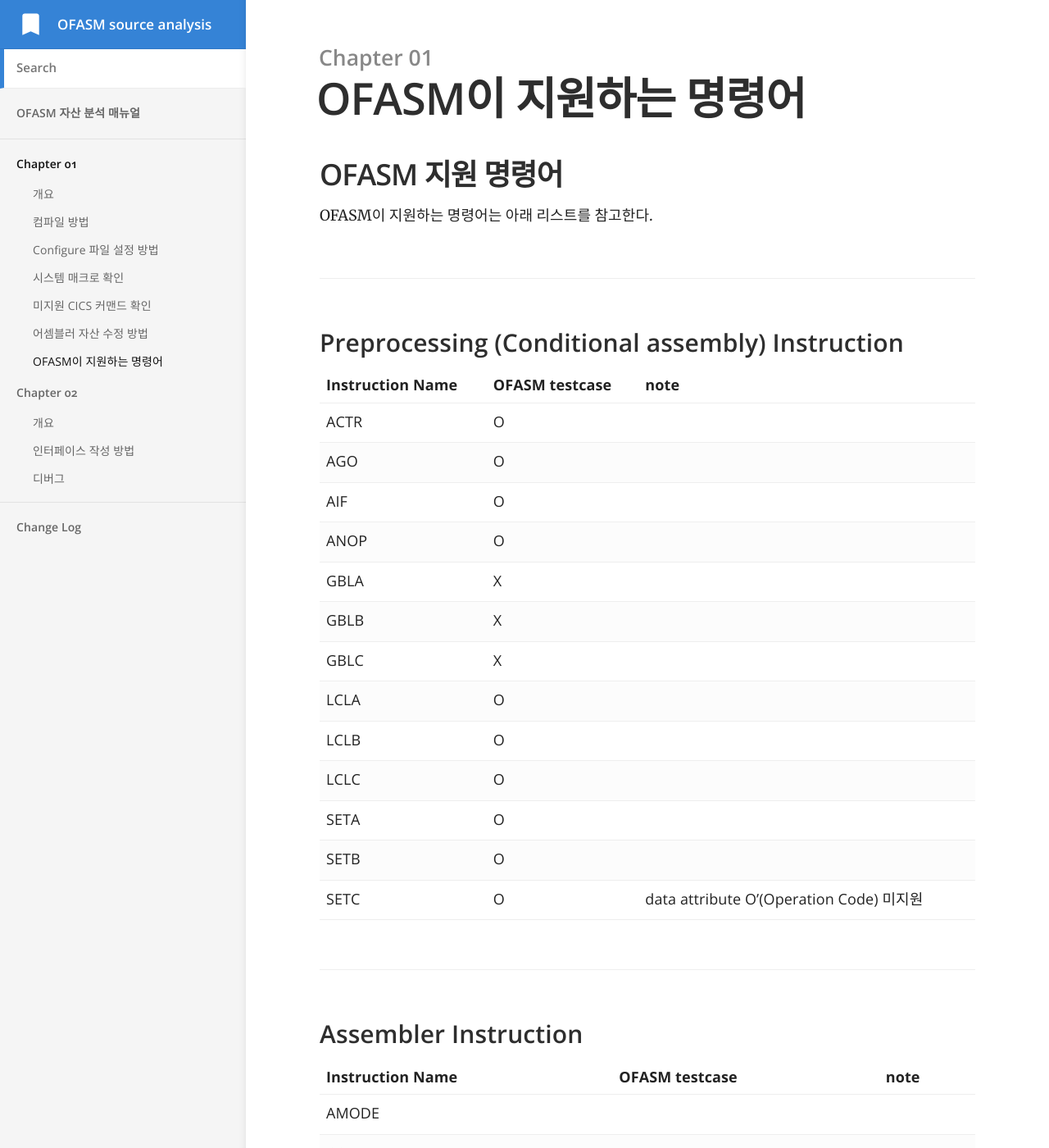
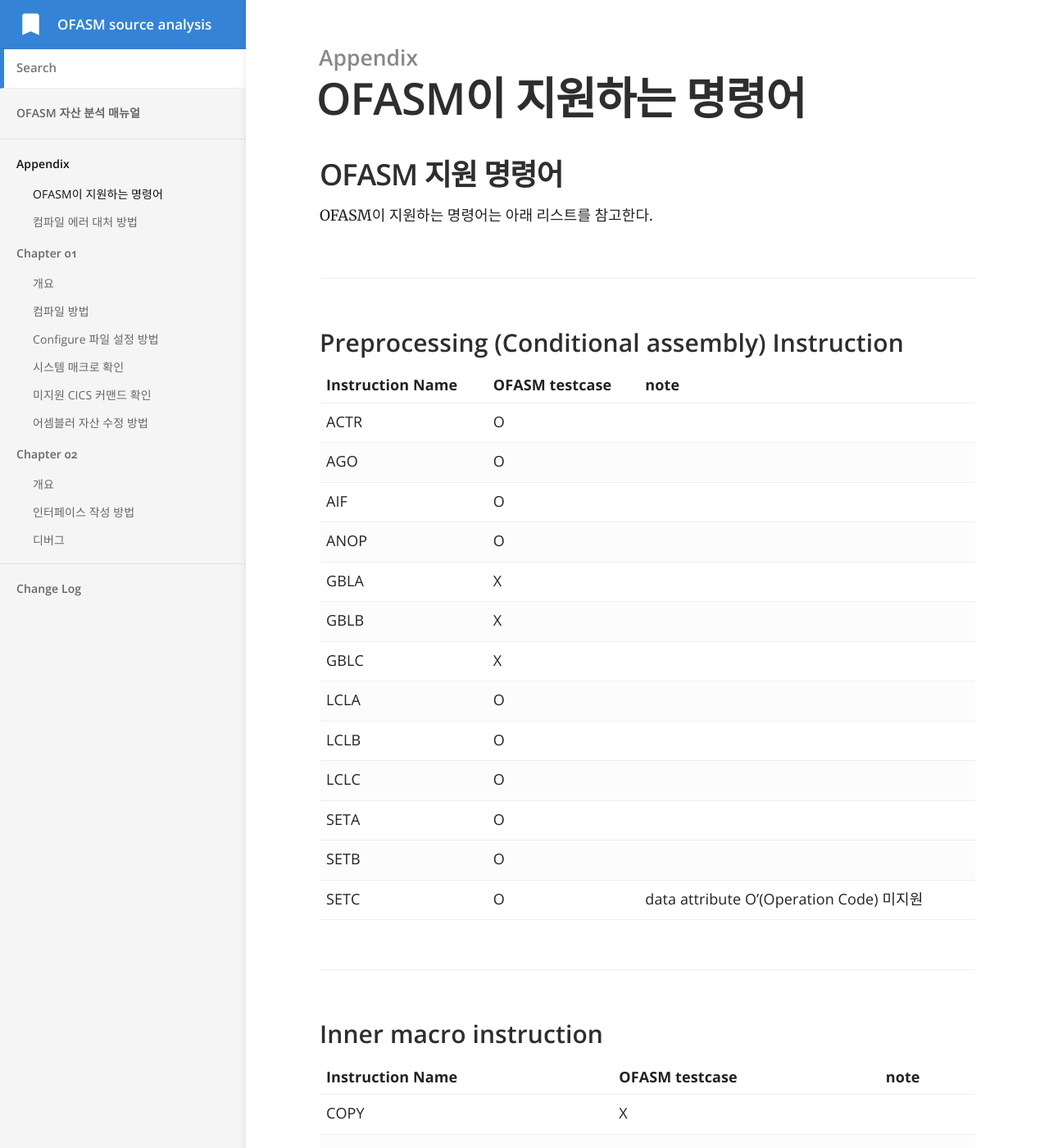
Before and after one commit to Tmaxsoft-Compiler/OFASM-Analyze-Manual, a Jekyll site: the page built from _docs/appendix/ofasm_supported_inst.md, in a window 1280 px wide and 1400 px high. Shown: the whole window at 82% size. Built offline with Jekyll 4.4.1, drawn with Linux system fonts in a browser that asks for light colours; part of the change alters nothing that is shown.

Commit message:
Added compile error code & handling

```diff
--- a/_config.yml
+++ b/_config.yml
@@ -2,7 +2,7 @@
 # Site
 
 title: OFASM source analysis
-url: "https://long-pig.cloudvent.net"
+url: "https://tmaxsoft-compiler.github.io/OFASM-Analyze-Manual/"
 baseurl:
 google_analytics_key:
 show_full_navigation: true
@@ -17,7 +17,7 @@ author:
 social:
   name: OFASM source analysis
   links:
-    - https://github.com/CloudCannon/edition-jekyll-template
+    - https://github.com/Tmaxsoft-Compiler/OFASM-Analyze-Manual
 
 # -----
 # Build
--- /dev/null
+++ b/_docs/appendix/handling_compile_error.md
@@ -0,0 +1,382 @@
+---
+title: 컴파일 에러 대처 방법
+category: Appendix
+order: 2
+---
+
+## 전처리(ofasmpp) 에러
+
+### 1001 : INPUT FILE NOT FOUND
+
+* 입력 파일을 찾을 수 없음
+* 파일 이름을 올바로 입력했는지 확인한다.
+
+### 1002 : CICS MACRO FOUND. USE --enable-cics TO ENABLE CICS PREPROCESSING
+
+* CICS 구문이 소스 파일 내에 사용되고 있다면, --enable-cics 옵션을 사용해야한다.
+
+### 1004 : MACRO NOT FOUND
+
+* 매크로 정의를 찾을 수 없음
+* 해당 매크로가 정의된 파일을 컴파일 하고자 하는 파일과 동일한 디렉토리에 위치 시키거나 환경변수 $OFASM_MACLIB에 정의된 디렉토리에 위치시킨다.
+
+### 1005 : COPYBOOK NOT FOUND
+
+* 카피북을 찾을 수 없음
+* 카피북 파일을 컴파일 하고자 하는 파일과 동일한 디렉토리에 위치 시키거나 환경변수 $OFASM_MACLIB에 정의된 디렉토리에 위치시킨다.
+
+
+## 어셈블리(ofasma) 에러
+
+### 2000 : NOT SUPPORTED INSTRUCTION
+
+* OFASM에서 지원하지 않는 명령어가 사용됨
+
+<pre>
+...
+* ACONTROL은 OFASM에서 지원하지 않는 명령어이다
+           ACONTROL  AFPR,NOAFPR
+...
+</pre>
+
+* OFASM의 제품 특성 상 지원이 필요없는 명령어인 경우(특히 Listing 관련), 주석 처리를 하고 재컴파일 하거나, 연구소에 검토 요청을 한다.
+
+### 2001 : OPERAND HAS EMPTY EXPRESSION
+
+* 명령어 수행에 필요한 피연산자가 없거나 그 개수가 적음
+
+<pre>
+...
+           LR       12
+...
+</pre>
+
+* 명령어의 포맷에 맞게 코드를 수정한다
+
+<pre>
+...
+* LR은 RR 포맷이므로 레지스터 2개가 필요하다
+           LR       12,15
+...
+</pre>
+
+### 2002 : OPERAND HAVE INVALID EXPRESSION
+
+* 피연산자의 포맷이 잘못됨
+
+<pre>
+...
+           CHI       5(0,1),X'0001'
+...
+</pre>
+
+* 명령어의 포맷에 맞게 코드를 수정한다
+
+<pre>
+...
+* CHI 명령어는 RI 포맷이므로 첫번째 피연산자에는 R형태의 피연산자를 사용해야한다
+           CHI       1,X'0001'
+...
+</pre>
+
+### 2003 : BASE REGISTER IS NOT SET FOR GIVEN SECTION
+
+* 주어진 Section에 대한 Base register가 설정되지 않음
+
+<pre>
+...
+PARM        DSECT
+P1          DS      CL15
+P2          DS      CL4
+P3          DS      CL4
+TEST        CSECT
+            LR          12,15
+            USING       TEST,12
+* PARM dummy section에 대한 Base register가 설정되지 않았는데 해당 section 내에 존재하는 P1 심볼을 사용
+            OFADBGMEM   P1,2
+...
+</pre>
+
+* USING을 사용하여 해당 섹션에 대한 Base register를 설정하는 부분이 없는지 찾아본다. 만약 없다면, 해당 섹션에 대한 Base register를 설정한다.
+
+<pre>
+...
+PARM        DSECT
+P1          DS      CL15
+P2          DS      CL4
+P3          DS      CL4
+TEST        CSECT
+            LR          12,15
+            USING       TEST,12
+* PARM dummy section에 대한 Base register를 설정한다
+            USING       PARM,2
+...
+            OFADBGMEM   P1,2
+...
+</pre>
+
+### 2005 : SYMBOL NOT FOUND
+
+* 사용하고자 하는 심볼을 소스 내에서 찾을 수 없음
+
+<pre>
+E2005      CSECT
+           LR        12,15
+           USING     E2005,12
+* SYTEST 심볼은 정의되어있지 않음
+           A         1,SYTEST
+           BR        14
+           END
+</pre>
+
+* 해당 심볼을 정의한다. 혹은 해당 심볼이 정의된 카피북/매크로가 누락되지는 않았는지 확인한다.
+
+<pre>
+E2005      CSECT
+           LR        12,15
+           USING     E2005,12
+           A         1,SYTEST
+           BR        14
+SYTEST     DC        F'4'
+           END
+</pre>
+
+### 2006 : LENGTH OF OPERATION1 IS NOT SET
+
+* S 포맷을 사용하는 기계명령어의 피연산자에서 길이 정보가 누락되었음
+
+<pre>
+...
+           LA        3,TEMPAREA
+           MVC       0(3),=C'TEMP'
+...
+</pre>
+
+* 원인이 되는 피연산자에 길이 정보를 추가한다.
+
+<pre>
+...
+           LA        3,TEMPAREA
+* MVC는 SSa 포맷이므로 첫 번째 피연산자에 길이정보가 함께 들어가야한다
+           MVC       0(4,3),=C'TEMP'
+...
+</pre>
+
+### 2011 : INVALID PACK DIGIT FOUND. ALL DIGITS MUST BE 0~9
+
+* DC로 선언한 Packed-decimal 값이 잘못되었음
+
+<pre>
+...
+INVPCK      DC      P'2BADF'
+...
+</pre>
+
+* 올바른 Packed-decimal 값으로 수정한다
+
+<pre>
+...
+* Packed-decimal은 부호(+,-)나 숫자(0~9)만 사용 가능하다
+INVPCK      DC      P'-1234'
+...
+</pre>
+
+### 2012 : INVALID BASE REGISTER NUMBER
+
+* Base register의 값이 잘못되었음
+
+<pre>
+...
+   USING    *,18
+...
+</pre>
+
+* Base register의 값을 0~15 사이의 값으로 수정한다.
+
+<pre>
+...
+    USING   *,12
+...
+</pre>
+
+### 2014 : OPERAND LENGTH IS OVER 256
+
+* 피연산자의 길이가 256을 초과함
+<pre>
+...
+         MVC   WKAREA(1024),SPACE
+...
+</pre>
+
+* S 포맷의 피연산자는 바이트 단위로 최대 256까지의 길이를 허용한다. 256 바이트가 넘어가는 데이터에 대해서는 명령어를 분리하여 사용해야한다.
+
+<pre>
+         MVC   WKAREA(256),SPACE
+         MVC   WKAREA+256(256),SPACE
+         MVC   WKAREA+512(256),SPACE
+         MVC   WKAREA+768(256),SPACE
+</pre>
+
+### 2016 : SYMBOL ALREADY DEFINED
+
+* 같은 이름의 심볼이 이미 정의 되어있음
+
+* 중복되는 심볼의 이름을 변경한다.
+
+### 2017 : OPERAND LENGTH IS OVER 16
+
+* 피연산자의 길이가 16을 초과함
+
+<pre>
+...
+    PACK   DATA1,DATA2
+...
+DATA1      DC    ZL32'1000000000000000000000000000000000000000000000000X
+               0000000000000000'
+DATA2      DC    PL16
+</pre>
+
+* SS-b 포맷의 피연산자를 사용하는 명령어는 각 피연산자의 길이 정보는 최대 16까지만 허용한다. 16 바이트가 넘어가는 데이터에 대해서는 명령어를 분리하여 사용해야한다.
+
+<pre>
+...
+    PACK   DATA1(16),DATA2
+...
+DATA1      DC    ZL32'1000000000000000000000000000000000000000000000000X
+               0000000000000000'
+DATA2      DC    PL16
+</pre>
+
+### 2018 : ODD REGISTER FOUND. MUST USE EVEN REGISTER.(Incorrect register specification)
+
+* Even-odd 레지스터를 사용하는 명령어에 대해서 적절하지 않은 레지스터 번호(홀수 레지스터 번호)를 사용함
+
+<pre>
+...
+    M   3,=F'4'
+...
+</pre>
+
+* 해당 피연산자에 짝수 번호 레지스터를 사용하도록 한다.
+<pre>
+...
+    M   2,=F'4'
+...
+</pre>
+
+### 2019 : INVALID REGISTER NUMBER.(Incorrect register specification)
+
+* 레지스터 번호가 올바르지 않음.
+
+<pre>
+...
+    LR    2,17
+...
+</pre>
+
+* 올바른 레지스터 번호(0~15)로 수정한다.
+
+<pre>
+...
+    LR    2,13
+...
+</pre>
+
+### 2021 : LENGTH MODIFIER MUST BE POSITIVE VALUE
+
+* DC/DS 심볼 선언 시 사용되는 길이 정보가 양수가 아님
+
+<pre>
+...
+LNG1    EQU     20
+LNG2    EQU     30
+* 아래 뺄셈의 결과값이 -10 이므로 에러가 발생한다.
+        DS      XL(LNG1-LNG2)
+...
+</pre>
+
+* 해당 길이 정보가 양수가 되도록 수정한다.
+<pre>
+...
+LNG1    EQU     20
+LNG2    EQU     30
+        DS      XL(LNG2-LNG1)
+...
+</pre>
+
+### 2023 : NOT SUPPORTED TYPE
+
+* 지원하지 않는 데이터 타입
+<pre>
+...
+* 현재 OFASM은 Q-type을 지원하지 않는다
+DATA    DS      QL4
+...
+</pre>
+
+* 지원하는 데이터 타입이므로, 해당 구문을 수정하거나 연구소측으로 문의한다
+
+### 2024 : ONLY SUPPORT DEPENDENT USING IN DUMMY SECTION
+
+* Dependent USING에 대해서는 현재 DSECT에 대해서만 지원하고 있음
+
+* 연구소측으로 문의 바람
+
+### 2025 : MULTIPLE DATA EXPRESSION FOUND IN ANALYZER
+
+//TBD
+
+### 2026 : NOT SUPPORTED INSTRUCTION IN COMMON SECTION
+
+//TBD
+
+### 2027 : PROGRAM TYPE AND ASSEMBLER TYPE IS NOT SUPPORTED
+
+* EQU instruction에서 사용할 수 있는 피연산자 중 program type 과 assembler type은 OFASM에서 지원하지 않음을 표시함
+
+* 해당 에러 발생 시에는 연구소로 문의 바람
+
+### 2028 : INVALID OPERAND EXPRESSION TYPE
+
+* 적절하지 않은 피연산자 표현식이 사용되었을 때
+
+### 2029 : NOT IMPLEMENTED
+
+* 지원하지 않는 타입, 기능 등을 포괄적으로 나타냄
+
+### 2030 : PROGRAM SIZE IS TOO BIG
+
+* 프로그램 사이즈가 너무 큼
+* OFASM은 프로그램 사이즈를 128 mb (0x08000000 bytes) 로 제한하고 있다.
+
+### 2033 : EXTERNAL SYMBOL IS NOT SUPPORTED ON S-type DC/DS
+
+* S type의 데이터에 대해서 외부 심볼에 대한 정의를 현재 지원하지 않는다.
+
+### 2035 : NO SYMBOL FOUND FOR USING
+
+* USING에 사용된 심볼을 찾을 수 없다.
+<pre>
+TEST        CSECT
+            LR   12,15
+            USING TEST,12
+* TEMP 심볼은 정의되어 있지 않다
+            USING TEMP,4
+            BR    14
+            END
+</pre>
+
+* 해당 심볼을 사용하는 섹션을 정의하거나, 사용되지 않는 USING 구문을 삭제한다.
+
+### 2037 : INVALID RELOCATION COUNTER.
+
+* relocation 관련 에러로, 해당 에러는 다양한 케이스가 존재하므로 연구소로 문의한다.
+
+### 2038 : RELOCATION SYMBOL ALREAY EXIST
+
+* relocation 관련 에러로, 해당 에러는 다양한 케이스가 존재하므로 연구소로 문의한다.
+
+### 2039 : INVALID NUMBER
+
+* EDIT 관련 명령어(ED, EDMK)에서 발생하는 에러로, 첫 번째 피연산자가 올바르지 않은 Packed-decimal 데이터일 때 발생한다.
+* 첫 번째 피연산자의 데이터를 확인한다.
--- a/_docs/chapter-01/ofasm_supported_inst.md
+++ b/_docs/appendix/ofasm_supported_inst.md
@@ -1,7 +1,7 @@
 ---
 title: OFASM이 지원하는 명령어
-category: Chapter 01
-order: 7
+category: Appendix
+order: 1
 ---
 
 ## OFASM 지원 명령어
@@ -25,6 +25,13 @@ OFASM이 지원하는 명령어는 아래 리스트를 참고한다.
 | SETA | O | |
 | SETB | O | |
 | SETC | O | data attribute O'(Operation Code) 미지원 |
+
+### Inner macro instruction
+
+| Instruction Name | OFASM testcase | note |
+| --- | --- | --- |
+| COPY  | X | |
+| MEXIT | X | |
 
 ### Assembler Instruction
 
```
